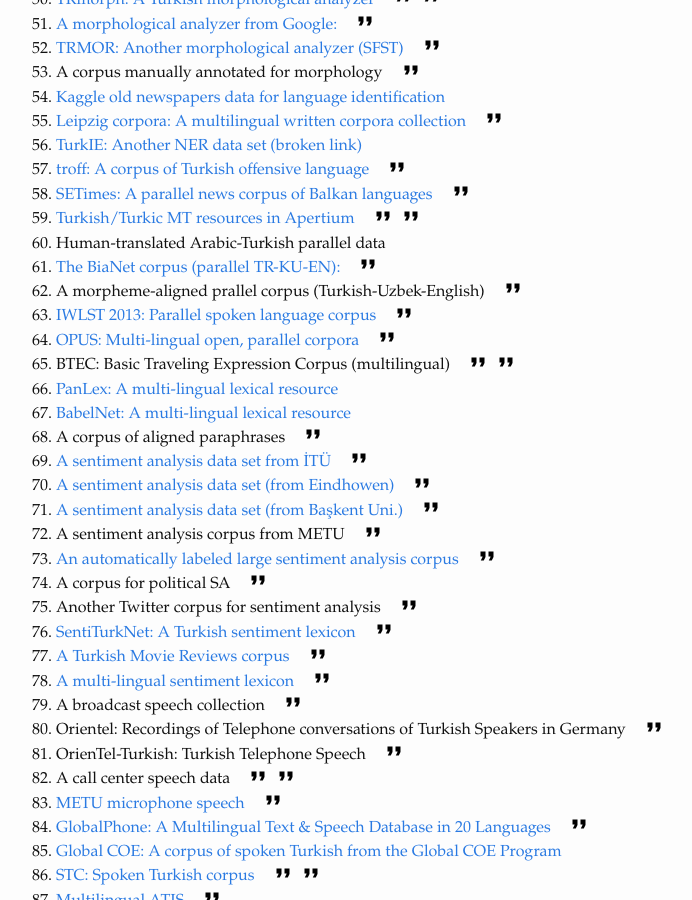
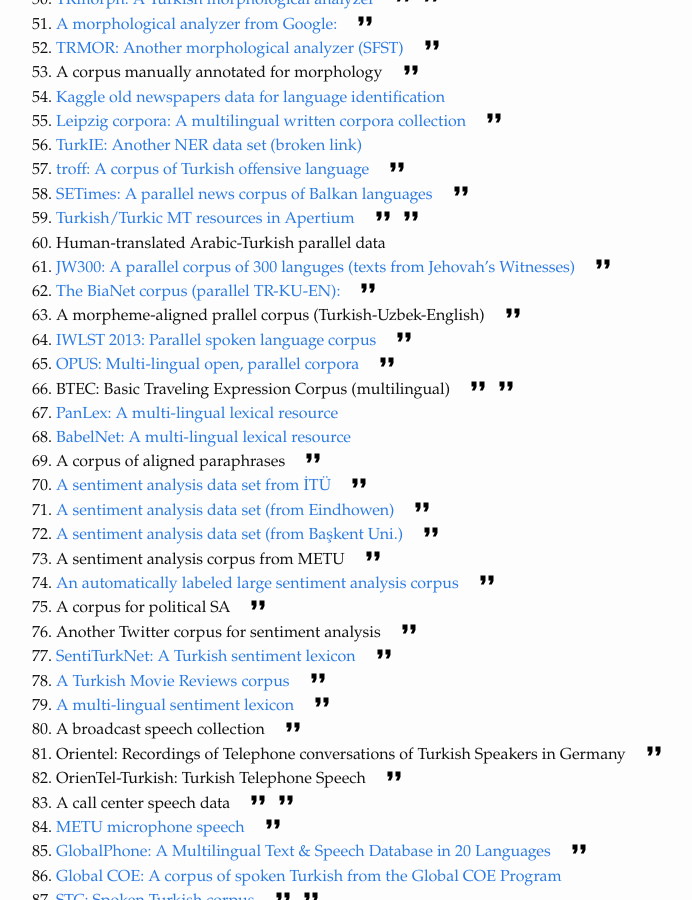
Before and after one commit to TurkishNLP/list, a Jekyll site: the page built from index.md, in a window 1280 px wide and 900 px high, scrolled down 1407 px. Shown: the whole window, without its empty margins (244-936 px from the left). Built offline with Jekyll 4.4.1, drawn with Linux system fonts in a browser that asks for light colours.

Commit message:
Add JW corpus.

```diff
--- a/_data/resources.yml
+++ b/_data/resources.yml
@@ -721,3 +721,10 @@
   link: https://odin.linguistlist.org/
   category: corpus
   license: unclear
+- name: JW300
+  dsc: A parallel corpus of 300 languges (texts from Jehovah’s Witnesses)
+  link: http://zeljkoagic.github.io/jw300/
+  category: corpus
+  subcat: parallel
+  license: CC-BY-NC-SA
+  citations: [agic2019]
```
